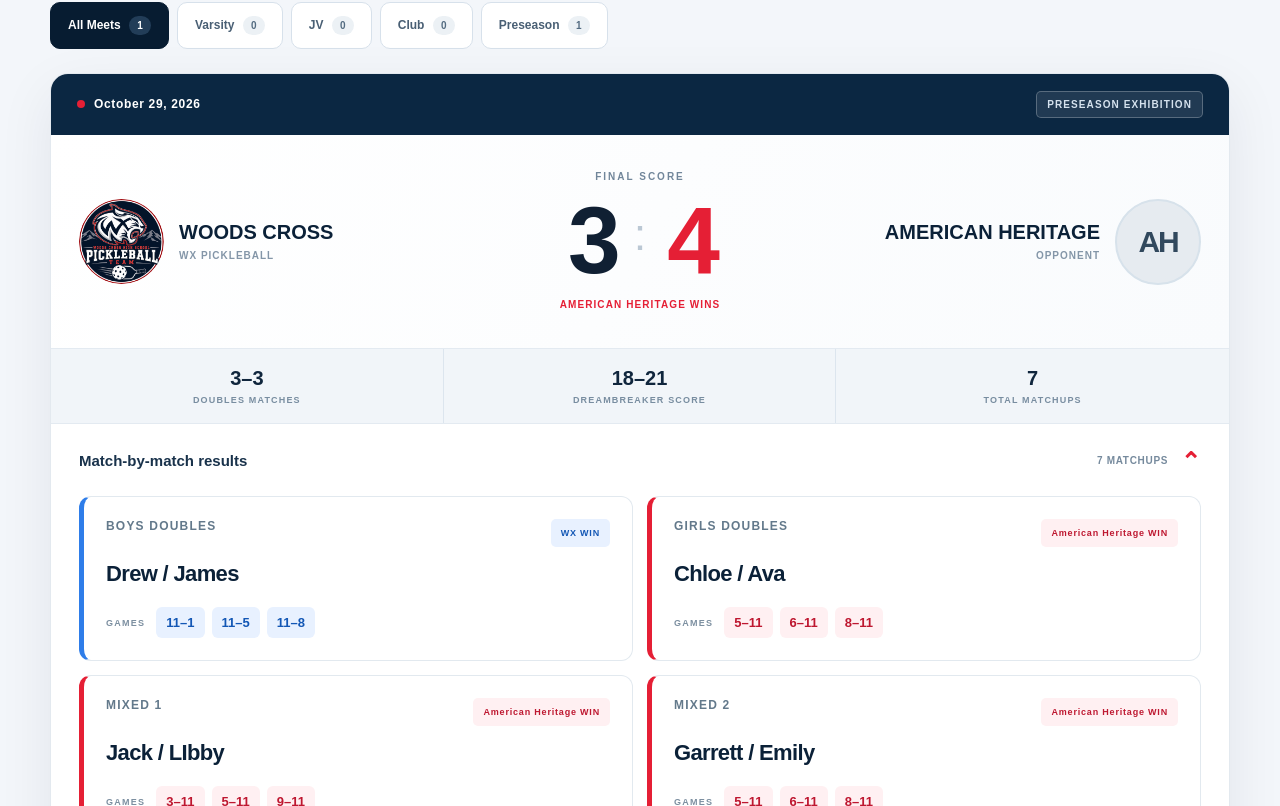
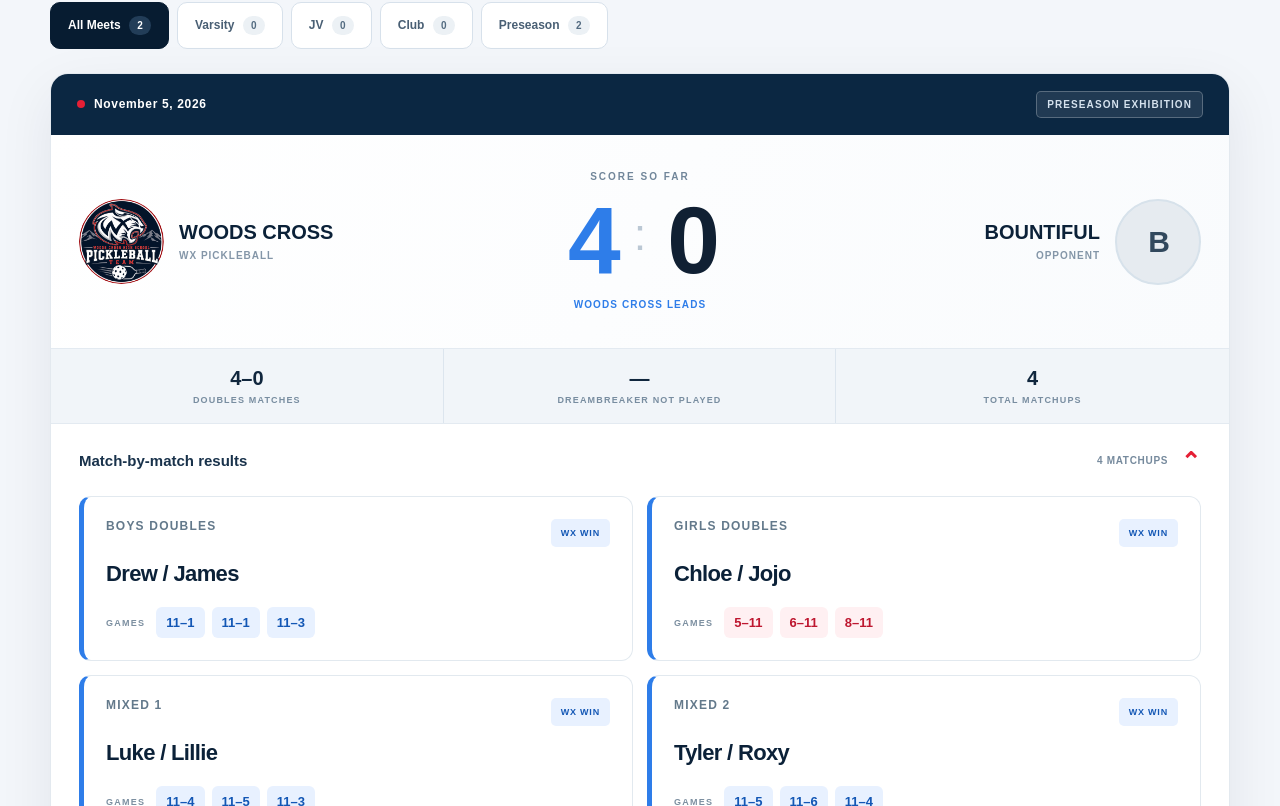
Before and after one commit to colesp-ui/wxpickleball, a Next.js app: page /results in a window 1280 px wide. Shown: the part 794-1600 px from the top of the page. Built offline with nearby package versions, Linux system fonts and the light colour scheme.

Commit message:
Publish new Bountiful preseason results and label incomplete meet scores

```diff
--- a/app/results/ResultsBoard.js
+++ b/app/results/ResultsBoard.js
@@ -97,6 +97,7 @@ function MatchCard({ match, opponent }) {
 
 function MeetCard({ meet, index }) {
   const count = meet.matches.length;
+  const isComplete = count >= 7;
   return (
     <article className="wx-meet-card">
       <div className="wx-meet-meta">
@@ -110,14 +111,14 @@ function MeetCard({ meet, index }) {
           <div><div className="wx-team-name">WOODS CROSS</div><div className="wx-team-short">WX PICKLEBALL</div></div>
         </div>
         <div className="wx-score-center">
-          <div className="wx-score-kicker">FINAL SCORE</div>
+          <div className="wx-score-kicker">{isComplete ? "FINAL SCORE" : "SCORE SO FAR"}</div>
           <div className="wx-score-numbers">
             <span className={meet.isWxWin ? "wx-leading-score wx-score-wx" : ""}>{meet.wx}</span>
             <i>:</i>
             <span className={!meet.isWxWin && meet.opponentScore > meet.wx ? "wx-leading-score wx-score-opponent" : ""}>{meet.opponentScore}</span>
           </div>
           <div className={"wx-outcome " + (meet.isWxWin ? "wx-outcome-win" : "wx-outcome-loss")}>
-            {meet.isWxWin ? "WOODS CROSS WINS" : meet.opponent.toUpperCase() + " WINS"}
+            {isComplete ? (meet.isWxWin ? "WOODS CROSS WINS" : meet.opponent.toUpperCase() + " WINS") : (meet.wx > meet.opponentScore ? "WOODS CROSS LEADS" : meet.wx < meet.opponentScore ? meet.opponent.toUpperCase() + " LEADS" : "CURRENTLY TIED")}
           </div>
         </div>
         <div className="wx-side wx-side-away">
--- a/data/results.json
+++ b/data/results.json
@@ -76,6 +76,50 @@
       "Game 2": "-",
       "Game 3": "-",
       "Winner": "A.H."
+    },
+    {
+      "Date": "11/5/26",
+      "Opponent": "Bountiful",
+      "Team": "Pre-Season Mix",
+      "Match Type": "Boys Doubles",
+      "WX Players": "Drew / James",
+      "Game 1": "11-1",
+      "Game 2": "11-1",
+      "Game 3": "11-3",
+      "Winner": "WX"
+    },
+    {
+      "Date": "11/5/26",
+      "Opponent": "Bountiful",
+      "Team": "Pre-Season Mix",
+      "Match Type": "Girls Doubles",
+      "WX Players": "Chloe / Jojo",
+      "Game 1": "5-11",
+      "Game 2": "6-11",
+      "Game 3": "8-11",
+      "Winner": "WX"
+    },
+    {
+      "Date": "11/5/26",
+      "Opponent": "Bountiful",
+      "Team": "Pre-Season Mix",
+      "Match Type": "Mixed 1",
+      "WX Players": "Luke / Lillie",
+      "Game 1": "11-4",
+      "Game 2": "11-5",
+      "Game 3": "11-3",
+      "Winner": "WX"
+    },
+    {
+      "Date": "11/5/26",
+      "Opponent": "Bountiful",
+      "Team": "Pre-Season Mix",
+      "Match Type": "Mixed 2",
+      "WX Players": "Tyler / Roxy",
+      "Game 1": "11-5",
+      "Game 2": "11-6",
+      "Game 3": "11-4",
+      "Winner": "WX"
     }
   ]
 }
```
